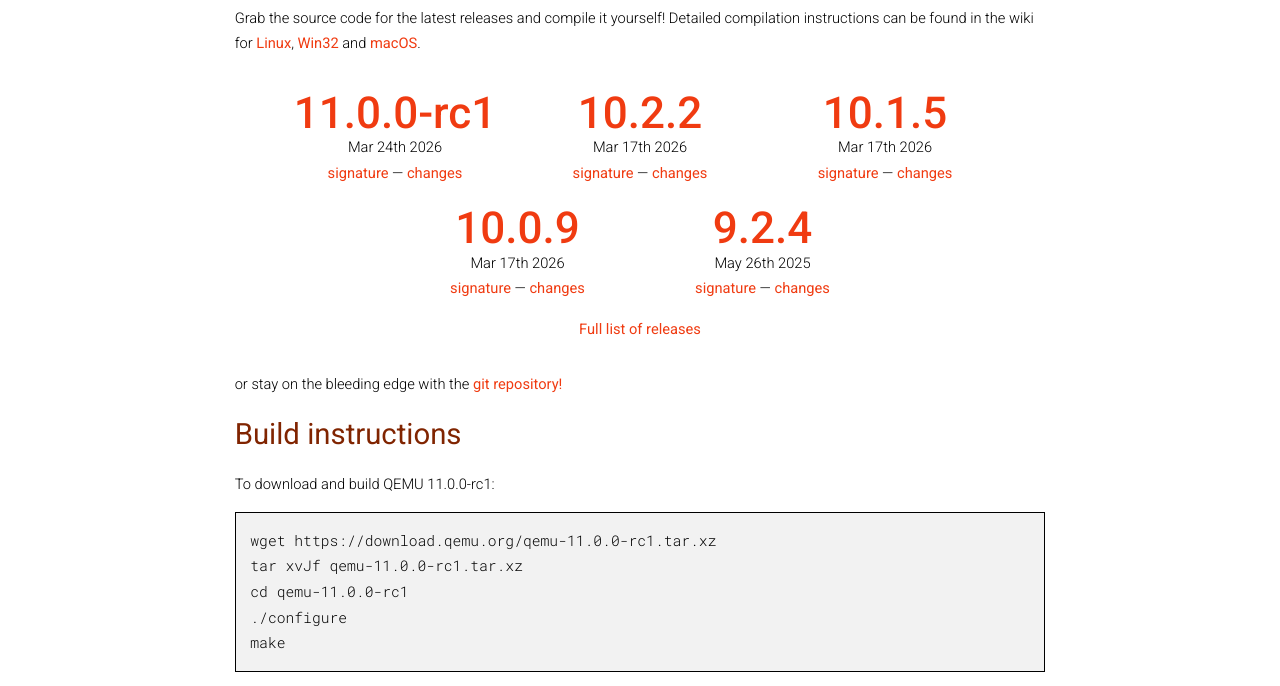
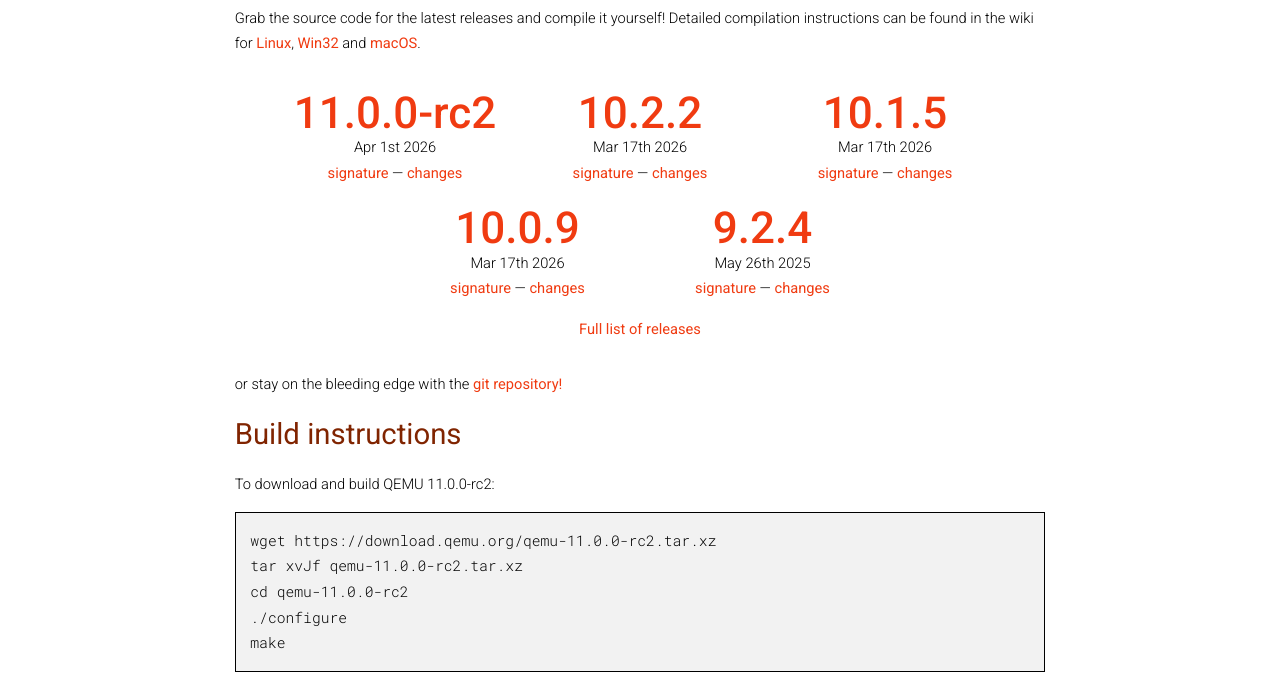
Before and after one commit to qemu/qemu-web, a Jekyll site: the page built from download.html, in a window 1280 px wide and 1400 px high. Shown: the part 278-964 px from the top of the window. Built offline with Jekyll 4.4.1, drawn with Linux system fonts in a browser that asks for light colours; nearby versions of some CDN libraries.

Commit message:
add 11.0.0-rc2
Signed-off-by: Michael Roth <michael.roth@amd.com>

```diff
--- a/_data/releases.yml
+++ b/_data/releases.yml
@@ -1,6 +1,6 @@
 - branch: "11.0"
-  patch: 0-rc1
-  date: "Mar 24th 2026"
+  patch: 0-rc2
+  date: "Apr 1st 2026"
 - branch: "10.2"
   patch: 2
   date: "Mar 17th 2026"
```
